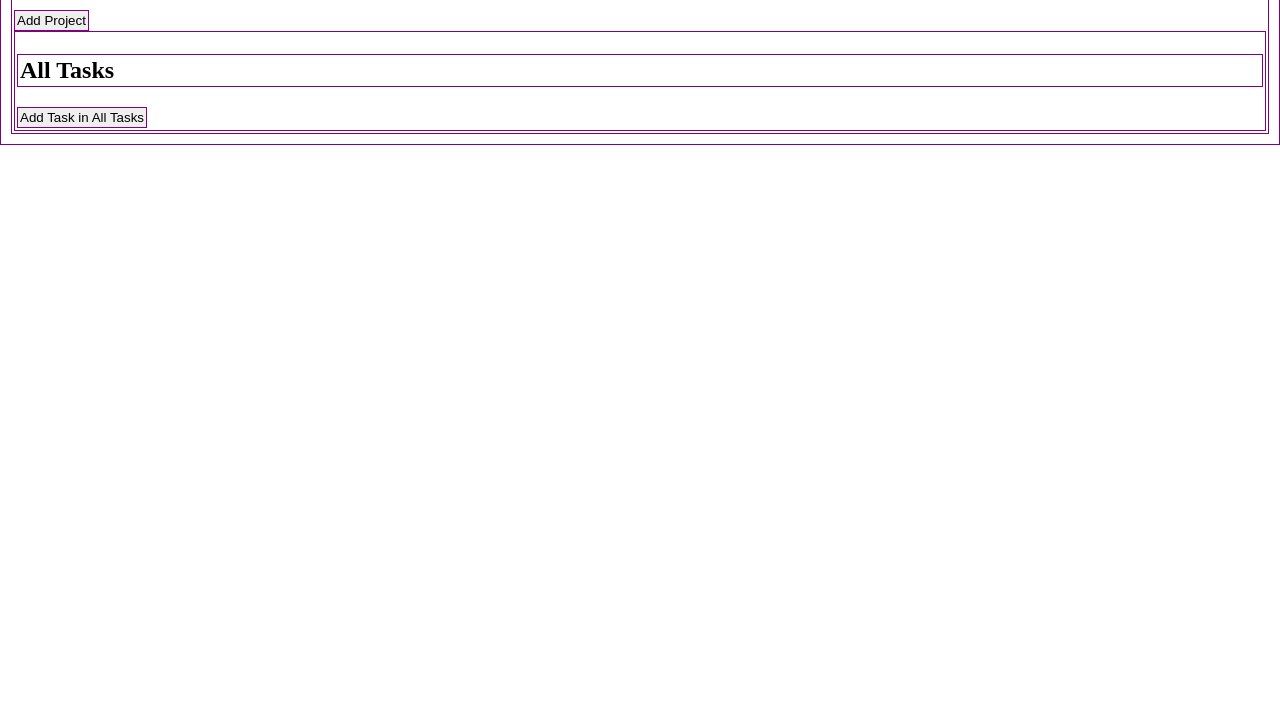
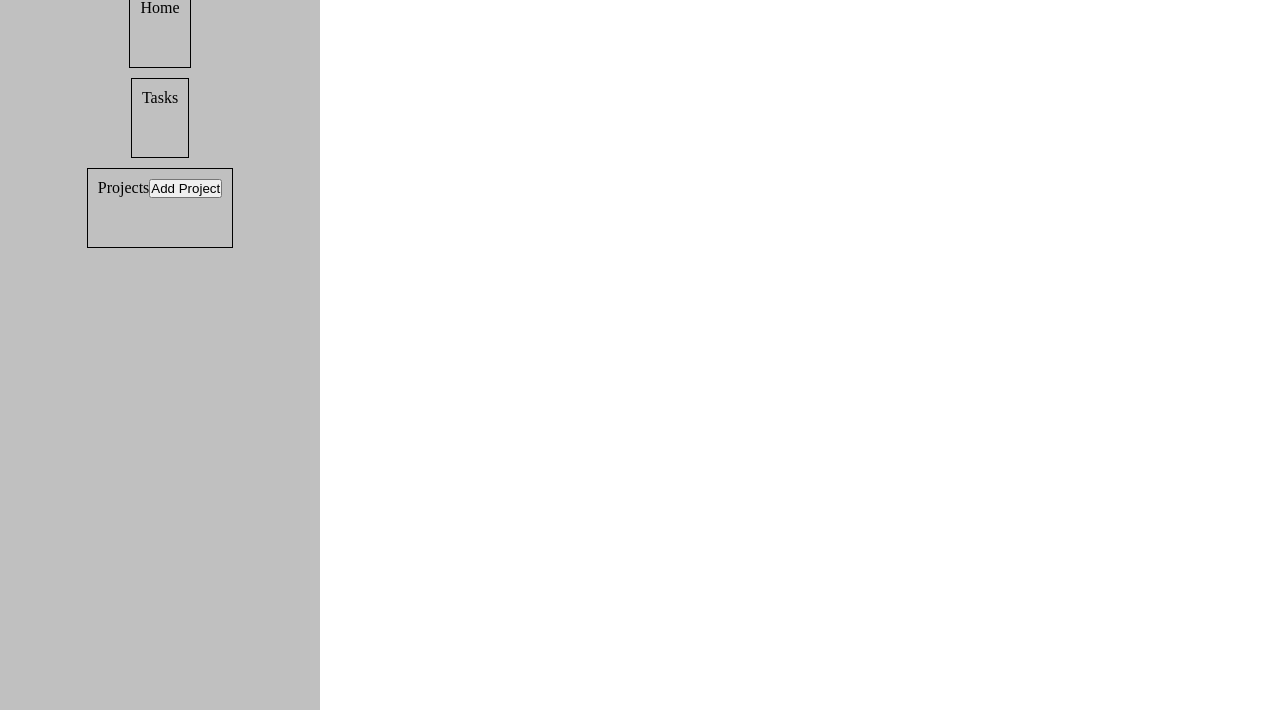
Before and after one commit to 01zulfi/todo-list, a website built with webpack: page dist/index.html in a window 1280 px wide. Shown: the part 90-800 px from the top of the page. Built offline with nearby package versions, Linux system fonts and the light colour scheme.

Commit message:
Create sidebar; append all tasks at right location

```diff
--- a/src/modules/InitDisplay.js
+++ b/src/modules/InitDisplay.js
@@ -8,22 +8,39 @@ const initDisplayObject = {
         this.bindEvents();
     },
     createElements: function() {
+        this.menuAndTitleDiv = DOMFactory('div', {className: "menuAndTitleDiv"});
         this.title = DOMFactory('h1', {className: "appTitle", textContent:"T O D O"});
+        this.menuButton = DOMFactory('button', {className: "menuButton", textContent: "Menu"});
+        this.homeSidebar = DOMFactory('div', {className: 'sidebarDiv', textContent: 'Home'});
+        this.taskSidebar = DOMFactory('div', {className: 'sidebarDiv', id: "taskSidebar",textContent: 'Tasks'});
+        this.projectSidebar = DOMFactory('div', {className: "sidebarDiv", textContent: "Projects"});
         this.addProjectButton = DOMFactory('button', {className: "addProjectButton", textContent: "Add Project"});
+        this.main = DOMFactory('div', {className: "main"});
+        this.header = DOMFactory('div', {className: "header"});
+        this.headerText = DOMFactory('div', {className: "headerText", textContent: "Home"});
         this.projectForm = createProjectForm(); //this.projectFrom is a <section> (<form> is the first child)
     },
     appendContent: function() {
-        document.body.append(this.title);
-        document.body.append(this.addProjectButton);
+        this.projectSidebar.append(this.addProjectButton);
+        this.menuAndTitleDiv.append(this.title, this.menuButton, this.homeSidebar, this.taskSidebar, this.projectSidebar);
+        this.header.append(this.headerText);
+        this.main.append(this.header);
+        document.body.append(this.menuAndTitleDiv, this.main);
         document.body.append(this.projectForm);
     },
     bindEvents: function() {
+        //this.menuButton.addEventListener('click', this.openMenu.bind(initDisplayObject));
+        //this.taskSidebar.addEventListener('click', this.displayTasks.bind(initDisplayObject));
         this.addProjectButton.addEventListener('click', this.openProjectForm.bind(initDisplayObject));
+    },
+    openMenu: function() {
+        this.menuAndTitleDiv.append(this.addProjectButton);
     },
     openProjectForm: function() {
         this.projectForm.style.display = "block";
     },
 };
+
 
 function createTaskForm(version, name) {
     const formSection = DOMFactory('section', {id: `section${version}Form`, className: version});
--- a/src/modules/MainDisplay.js
+++ b/src/modules/MainDisplay.js
@@ -9,13 +9,19 @@ function getData() {
     pubsub.subscribe('toggleCompleteTaskDOM', completeTaskDOM);
     pubsub.subscribe('addProjectDOM', log);
     pubsub.subscribe('addProjectDOM', createProjectDOM);
+    pubsub.subscribe('taskSidebarClicked', displayAllTasks);
 }
 
 function log(data) {
     console.log(data);
 }
 
-pubsub.subscribe('initializeDOM', createProjectDOM);
+//pubsub.subscribe('initializeDOM', createProjectDOM);
+
+function displayAllTasks(allTasks) {
+    createProjectDOM(allTasks);
+}
+
 
 function createProjectDOM(project) {
     const projectSection = DOMFactory('section', {"data-id": project.id, className: "projectSection"});
@@ -23,7 +29,7 @@ function createProjectDOM(project) {
     const addTaskInProjectButton = DOMFactory('button', {className: "addTaskInPRoject",
                                                          textContent: `Add Task in ${project.title}`});
     projectSection.append(projectHeading, addTaskInProjectButton);
-    document.body.append(projectSection);
+    document.querySelector('.main').append(projectSection);
     addTaskInProjectButton.addEventListener('click', openForm);
     function openForm() {
         const formSection = createTaskForm('Task', this.parentNode.getAttribute('data-id'));
--- a/src/modules/Task.js
+++ b/src/modules/Task.js
@@ -3,7 +3,8 @@ import { pubsub } from './Pubsub.js';
 
 const taskModule = {
     execute: function() {
-        pubsub.publish('initializeDOM', allTasks.metaData)
+        eventListeners();
+        //pubsub.publish('initializeDOM', allTasks.metaData)
         pubsub.subscribe('addTask', createTask);
         pubsub.subscribe('deleteTask', deleteTask);
         pubsub.subscribe('requireEditData', sendRequiredData);
@@ -12,6 +13,23 @@ const taskModule = {
         pubsub.subscribe('addProject', createProject);
     }
 }
+
+function eventListeners() {
+    const eventListenersObject = {
+        init: function() {
+            this.cacheDOM();
+            this.bindEvents();
+        },
+        cacheDOM: function() {
+            this.taskSidebar = document.getElementById('taskSidebar');
+        },
+        bindEvents: function() {
+            this.taskSidebar.addEventListener('click', () => pubsub.publish('taskSidebarClicked', allTasks.metaData));
+        }
+    }
+    eventListenersObject.init();
+}
+
 
 const allTasks = TaskManager('All Tasks');
 const allProjects = ProjectManager();
--- a/src/styles/style.css
+++ b/src/styles/style.css
@@ -1,4 +1,35 @@
 * {
-  border: 1px solid purple;
-  padding: 2px;
+  margin: 0;
+  padding: 0;
+  box-sizing: border-box;
 }
+
+body {
+  display: flex;
+  flex-direction: row;
+}
+
+.menuAndTitleDiv {
+  height: 100vh;
+  width: 25%;
+  background-color: silver;
+  display: flex;
+  flex-direction: column;
+  gap: 10px;
+  align-items: center;
+}
+
+.appTitle {
+  border: 1px solid black;
+}
+
+.sidebarDiv {
+  height: 10%;
+  border: 1px solid black;
+  padding: 10px;
+}
+
+.header {
+  width: 100%;
+  height: 15%;
+}
```
Also changed, not shown: dist/bundle.js.
